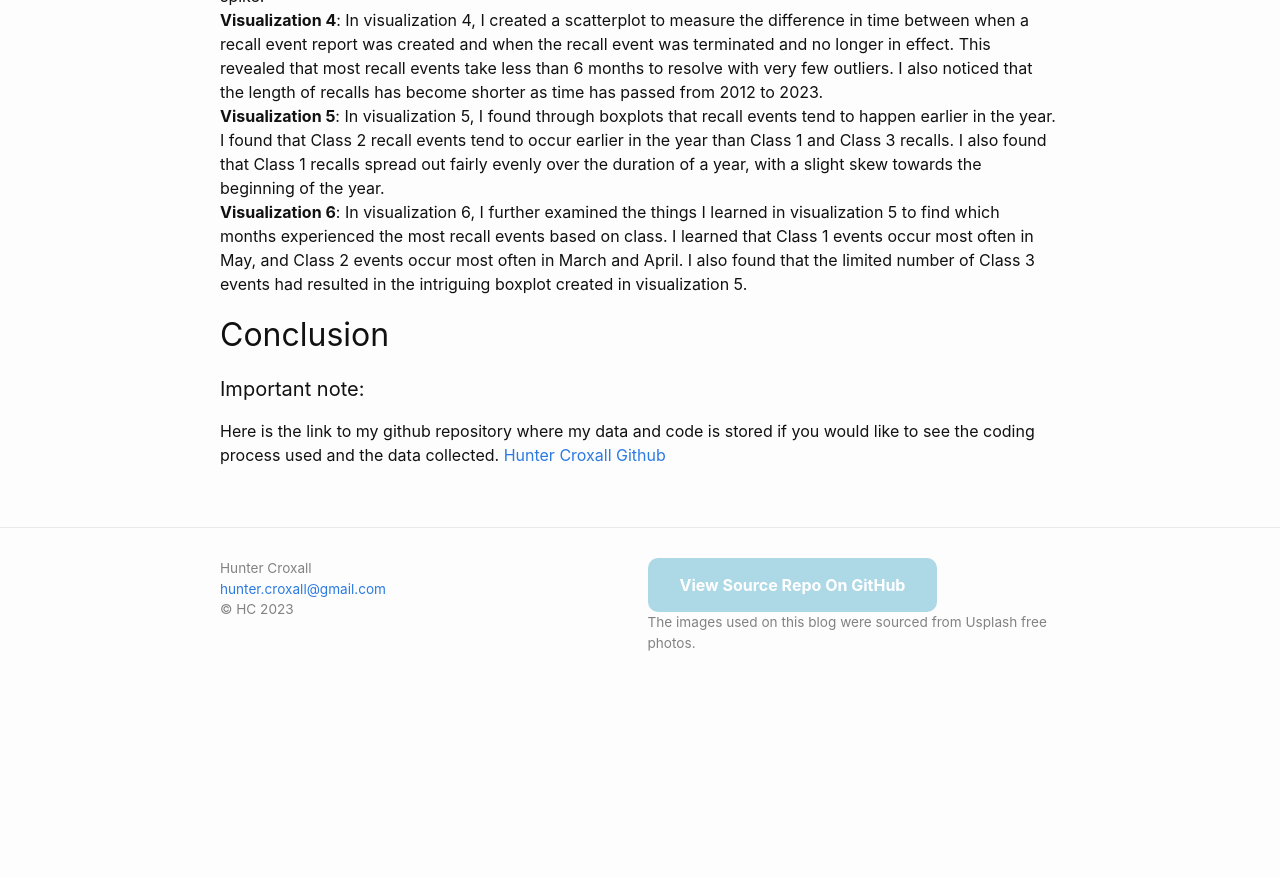
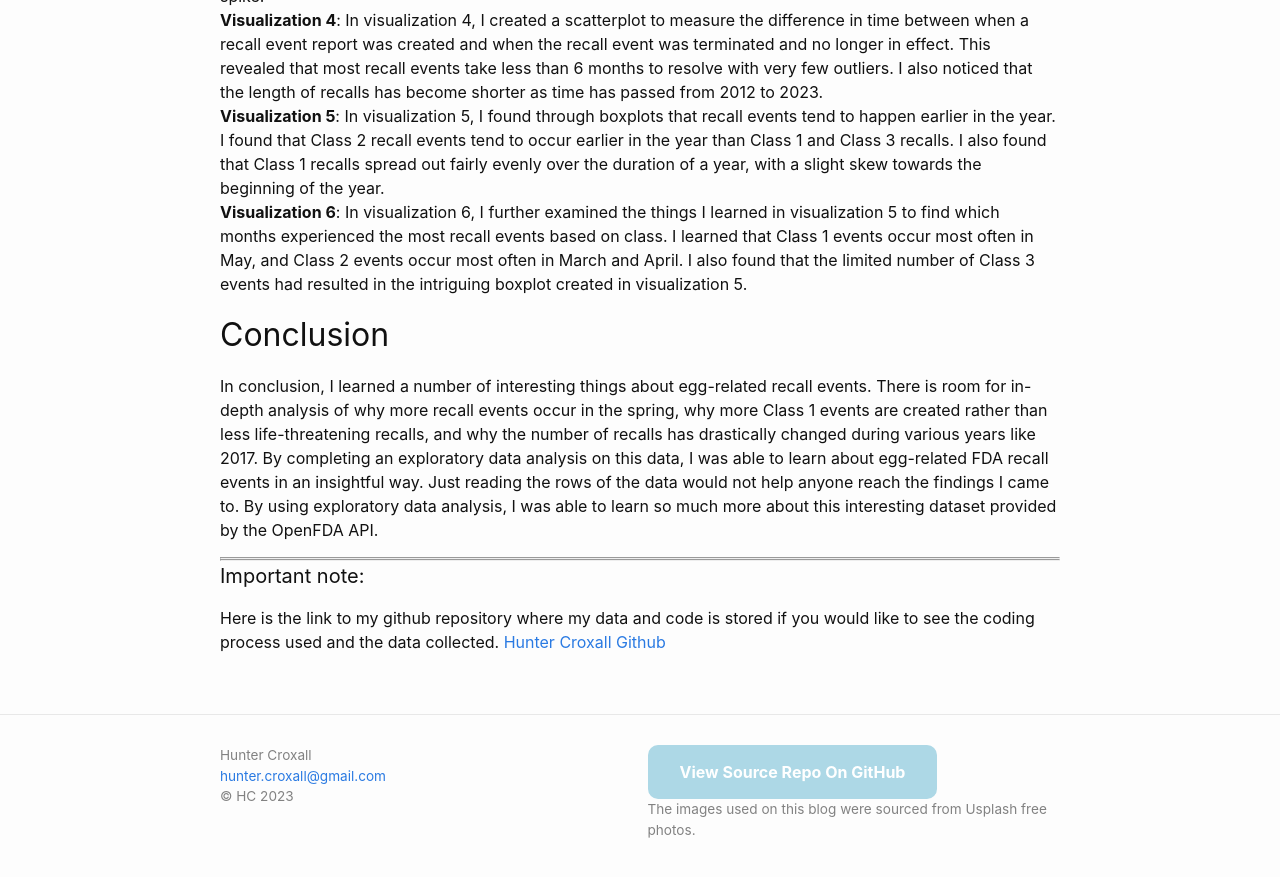
Before and after one commit to huntercroxall/huntercroxall.github.io, a Jekyll site: the page built from _posts/2023-12-12-data-analysis-stat386.md, in a window 1280 px wide and 900 px high, scrolled down 5665 px. Shown: the top 877 px of the window. Built offline with Jekyll 4.4.1, drawn with Linux system fonts in a browser that asks for light colours; comment, search, counter and statistics services are not loaded; before the commit the page ends 6378 px from its top, so only the background shows below that; some of the changed text lies outside the part shown.

Commit message:
Completed the Conclusion 2023-12-12-data-analysis-stat386.md

```diff
--- a/_posts/2023-12-12-data-analysis-stat386.md
+++ b/_posts/2023-12-12-data-analysis-stat386.md
@@ -55,7 +55,10 @@ For my sixth visualization, I wanted to delve further into what I saw in my fift
 
 
 ## Conclusion
+In conclusion, I learned a number of interesting things about egg-related recall events. There is room for in-depth analysis of why more recall events occur in the spring, why more Class 1 events are created rather than less life-threatening recalls, and why the number of recalls has drastically changed during various years like 2017. By completing an exploratory data analysis on this data, I was able to learn about egg-related FDA recall events in an insightful way. Just reading the rows of the data would not help anyone reach the findings I came to. By using exploratory data analysis, I was able to learn so much more about this interesting dataset provided by the OpenFDA API.
 
 
+---
+---
 #### Important note:
 Here is the link to my github repository where my data and code is stored if you would like to see the coding process used and the data collected. [Hunter Croxall Github](https://github.com/huntercroxall/s386Fall2023-project)
```
